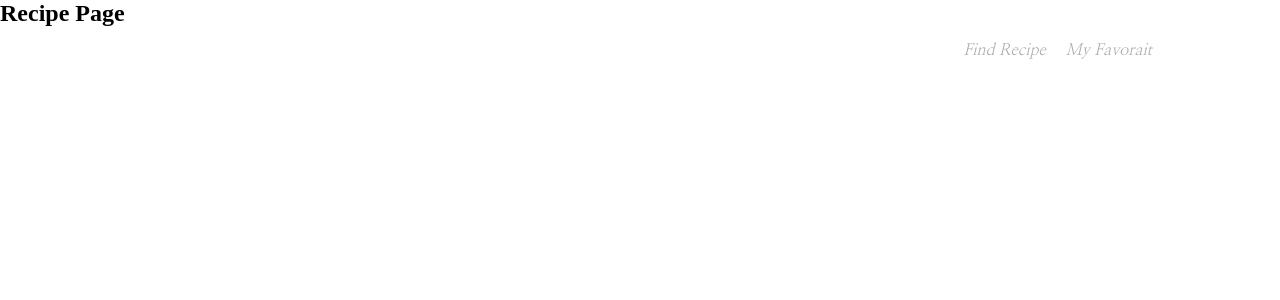
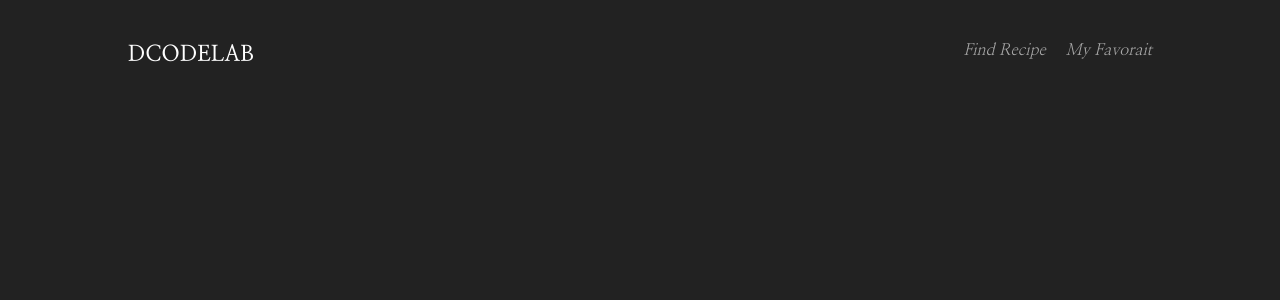
Before and after one commit to seohyon-cho/next13-atomic, a Next.js app: page /find-recipe in a window 1280 px wide. Shown: the top 300 px of the page. Built offline with nearby package versions, Linux system fonts and the light colour scheme.

Commit message:
레이아웃 스타일링 및 스크롤바 디자인 변경

```diff
--- a/components/template/Layout/Layout.jsx
+++ b/components/template/Layout/Layout.jsx
@@ -17,9 +17,10 @@ function Layout({ children }) {
 				/>
 				<link rel='icon' href='/favicon.ico' />
 			</Head>
-			<main className={clsx(styles.main)}>
+			<main className={clsx(styles.layout)}>
 				<Header />
-				{children}
+
+				<section className={clsx(styles.content)}>{children}</section>
 			</main>
 		</>
 	);
--- a/components/template/Layout/Layout.module.scss
+++ b/components/template/Layout/Layout.module.scss
@@ -1,2 +1,21 @@
 .layout {
+	width: 100%;
+	height: 100vh;
+	overflow: hidden;
+	background: #222;
+	padding: 15vh 10vw 5vh;
+
+	.content {
+		color: #ccc;
+		height: 100%;
+		overflow-y: auto;
+
+		&::-webkit-scrollbar {
+			width: 4px;
+		}
+		&::-webkit-scrollbar-thumb {
+			border-radius: 2px;
+			background: orange;
+		}
+	}
 }
--- a/pages/find-recipe/index.jsx
+++ b/pages/find-recipe/index.jsx
@@ -1,4 +1,5 @@
 import Head from 'next/head';
+import styles from './style.module.scss';
 
 export default function Recipe() {
 	return (
@@ -7,7 +8,7 @@ export default function Recipe() {
 				<title>Recipe Page</title>
 			</Head>
 
-			<h2>Recipe Page</h2>
+			<div className={styles.box}></div>
 		</>
 	);
 }
--- /dev/null
+++ b/pages/find-recipe/style.module.scss
@@ -0,0 +1,3 @@
+.box {
+	height: 3000px;
+}
```
